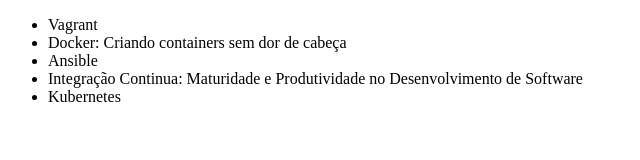
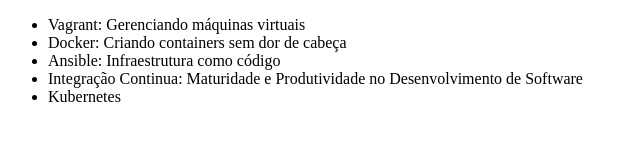
Before and after one commit to AndreZylla/alura-git, a plain HTML site: page index.html in a window 1280 px wide. Shown: the whole page, without its empty margins (0-640 px from the left). Drawn offline with Linux system fonts and the light colour scheme.

Commit message:
Acertando lista

```diff
--- a/index.html
+++ b/index.html
@@ -6,9 +6,9 @@
 </head>
 <body>
     <ul>
-        <li>Vagrant</li>
+        <li>Vagrant: Gerenciando máquinas virtuais</li>
         <li>Docker: Criando containers sem dor de cabeça</li>
-        <li>Ansible</li>
+        <li>Ansible: Infraestrutura como código</li>
         <li>Integração Continua: Maturidade e Produtividade no Desenvolvimento de Software</li>
         <li>Kubernetes</li>
     </ul>
```
